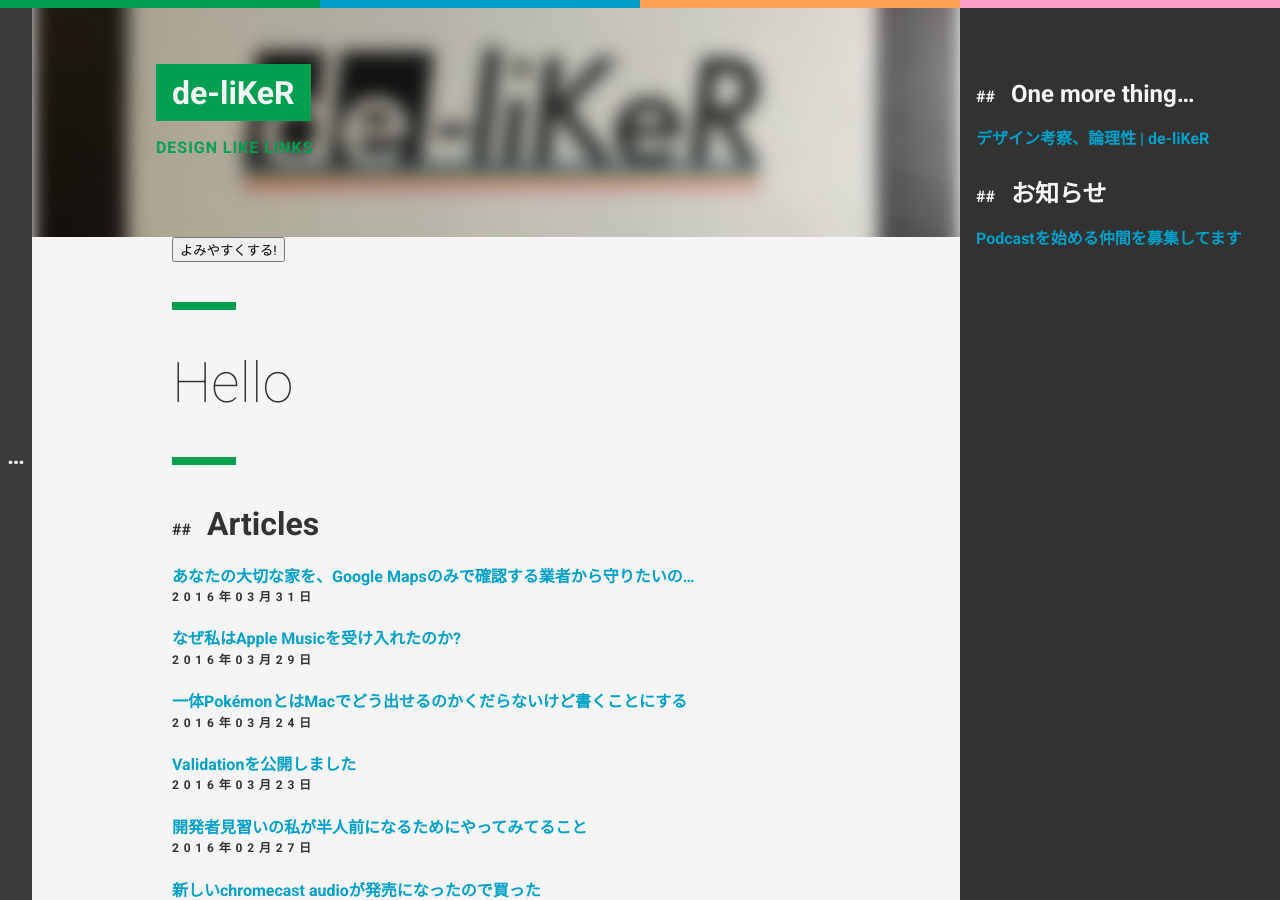
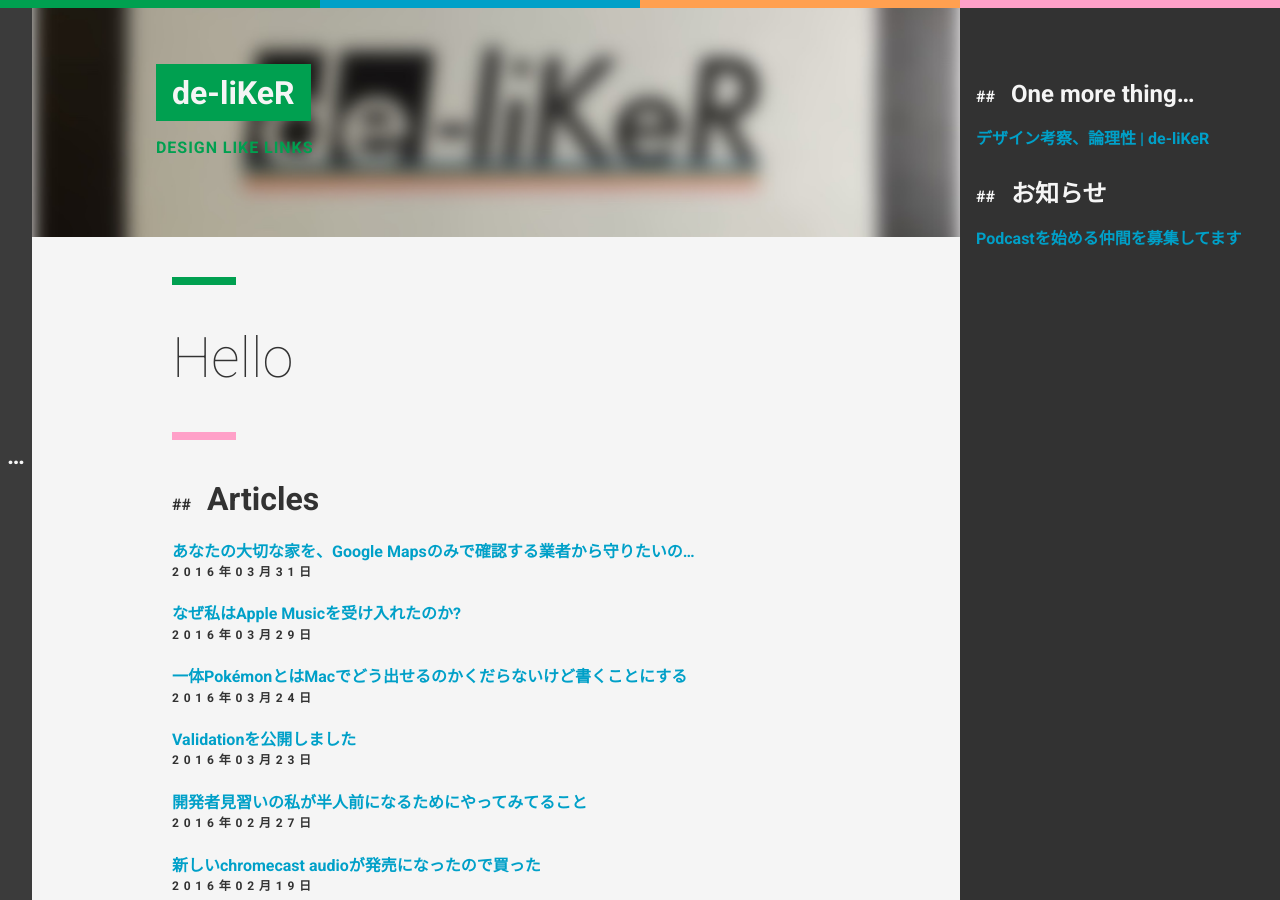
Before and after one commit to CreatorQsF/creatorqsf.github.io, a Jekyll site: the page built from index.md, in a window 1280 px wide and 900 px high. Built offline with Jekyll 4.4.1, drawn with Linux system fonts in a browser that asks for light colours.

Commit message:
2016/04/02

```diff
--- a/_layouts/default.html
+++ b/_layouts/default.html
@@ -42,7 +42,6 @@ ga('send', 'pageview');
       </div>
     </nav>
     <article>
-      <button>よみやすくする!</button>
       <hr style="background-color: #00a050;">
       <h1>{{ page.title }}</h1>
       <p>{{ page.date | date:"%Y年%m月%d日" }}</p>
```
